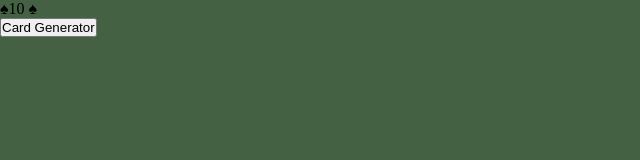
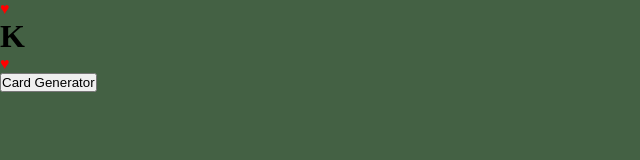
Before and after one commit to LuiyiCR/Luiyi-Random-Card-Generator, a plain HTML site: page index.html in a window 1280 px wide. Shown: the whole page, without its empty margins (0-640 px from the left). Drawn offline with Linux system fonts and the light colour scheme.

Commit message:
-generate randomNumber -generate randomSuit -change suitColor

```diff
--- a/index.html
+++ b/index.html
@@ -8,9 +8,10 @@
   </head>
   <body>
     <div class="container">
-      <div class="card">
-        <span>♠</span>10
-        <span>♠</span>
+      <div class="card-suit">
+        <span class="suit-top">♠</span>
+        <h1 class="card-number">10</h1>
+        <span class="suit-bottom">♠</span>
       </div>
       <button class="btn">Card Generator</button>
     </div>
--- a/randomCardGenerator.js
+++ b/randomCardGenerator.js
@@ -1 +1,32 @@
-console.log('test');
+const suitTop = document.querySelector('.suit-top');
+const suitBottom = document.querySelector('.suit-bottom');
+const number = document.querySelector('.card-number');
+
+const numbers = [
+  'A',
+  '1',
+  '2',
+  '3',
+  '4',
+  '5',
+  '6',
+  '7',
+  '8',
+  '9',
+  '10',
+  'J',
+  'Q',
+  'K',
+];
+
+const suits = ['&#9824', '&#9827', '&#9829', '&#9830'];
+const randomNumber = Math.floor(Math.random() * numbers.length);
+const randomSuit = Math.floor(Math.random() * suits.length);
+const suitColor = randomSuit === 2 || randomSuit === 3 ? 'red' : 'black';
+
+suitTop.innerHTML = suits[randomSuit];
+suitBottom.innerHTML = suits[randomSuit];
+suitTop.style.color = suitColor;
+suitBottom.style.color = suitColor;
+
+number.innerHTML = numbers[randomNumber];
--- a/styles.css
+++ b/styles.css
@@ -8,4 +8,5 @@
 
 body {
   background-color: rgb(68, 97, 68);
+  display: flex;
 }
```
